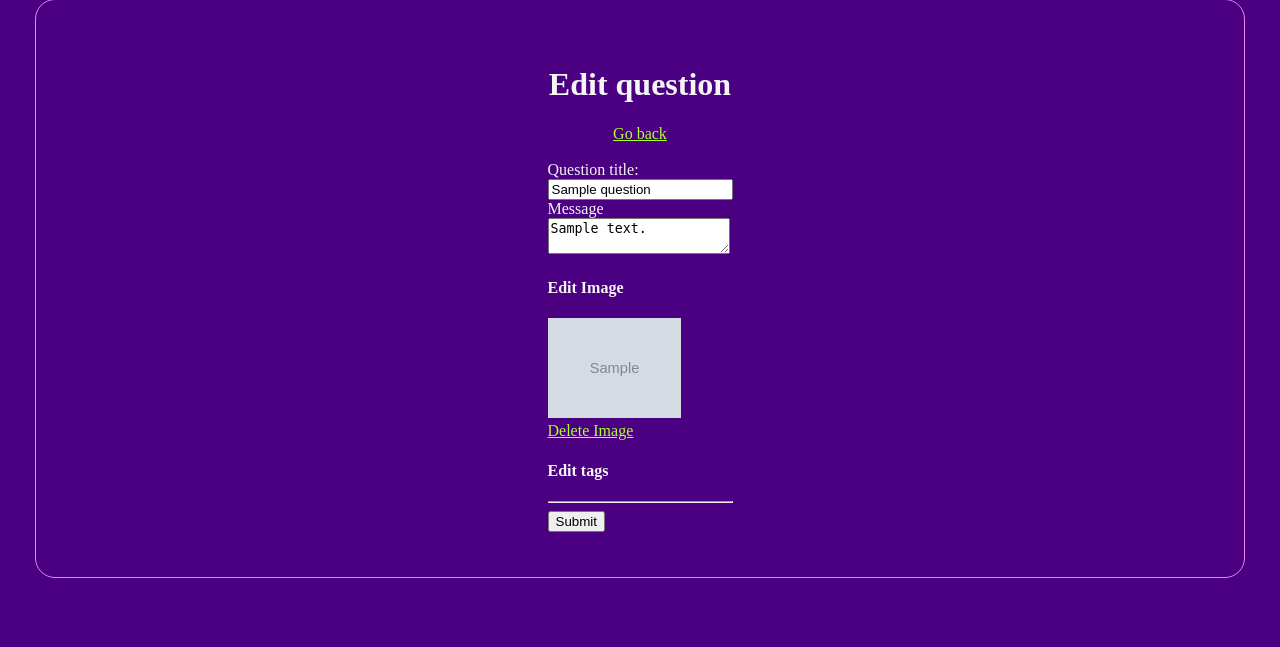
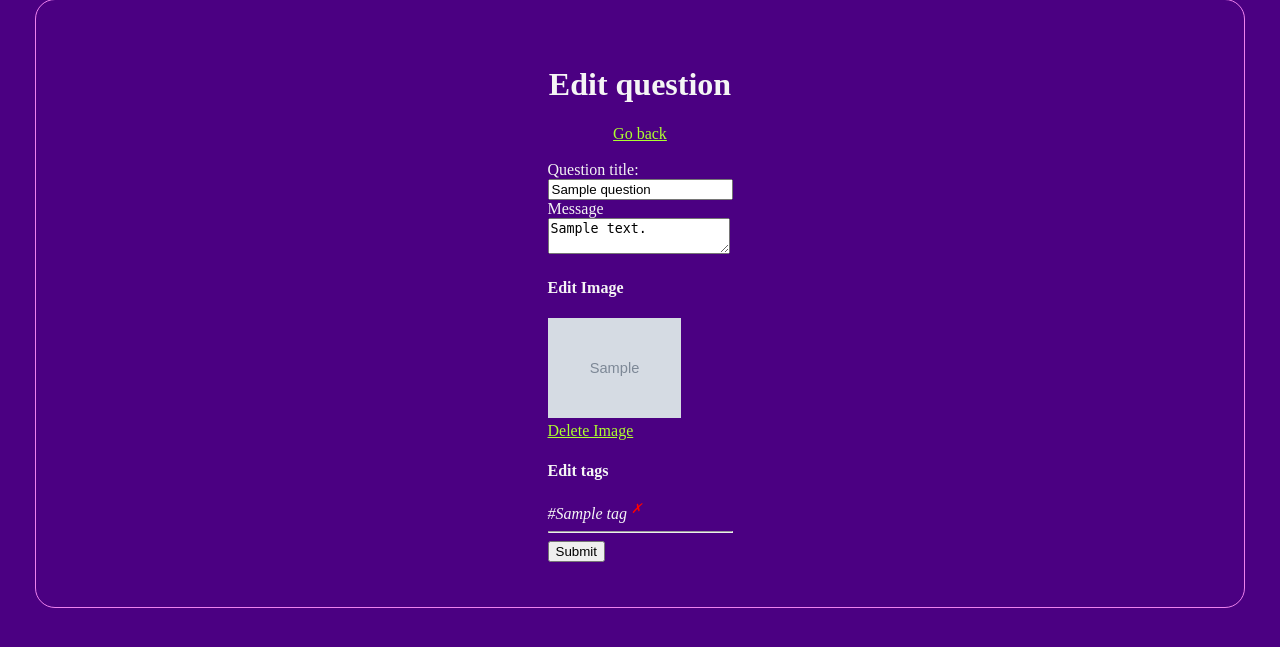
Before and after one commit to abenteuerzeit/ask-mate, a Flask app: template templates/edit-question.html in a window 1280 px wide. Shown: the part 36-683 px from the top of the page. Run offline with Flask 2, Linux system fonts and the light colour scheme; the template is opened without the code that fills it: most values are stand-ins (such as "Sample title", 1, 10 or a date in 2020); grey boxes marked "Sample" are stand-in pictures.

Commit message:
Add tag deletion from edit page

```diff
--- a/server.py
+++ b/server.py
@@ -76,8 +76,10 @@ def delete_question(id):
 @app.route("/question/<id>/edit", methods=['GET', 'POST'])
 def edit_question(id):
     question = db_data_handler.get_question(id)
+    tag_ids = db_data_handler.get_question_tag_ids(id)
+    tags = db_data_handler.get_tags()
     if request.method == 'GET':
-        return render_template('edit-question.html', question=question)
+        return render_template('edit-question.html', question=question, tag_ids=tag_ids, tags=tags)
     elif request.method == 'POST':
         file = request.files.get('file')
         if file and allowed_file(file.filename):
--- a/templates/edit-question.html
+++ b/templates/edit-question.html
@@ -23,6 +23,17 @@
 
                 <h4>Edit tags</h4>
 
+                {% for tag in tags %}
+
+                    {% for question_tag in tag_ids %}
+
+                    {% if tag.id == question_tag.tag_id  %}
+                    <em>#{{ tag.name }}
+                        <a class="questionLink" style="text-decoration: none" href="tag/{{ tag.id }}/delete">
+                            <sup style="color: red">&#x2717;</sup>
+                        </a>
+                    </em>
+                {% endif %}{% endfor %}{% endfor %}
                 <hr>
                 <input type="submit">
             </form>
```
Lines whose indentation alone changed are shown as unchanged.
